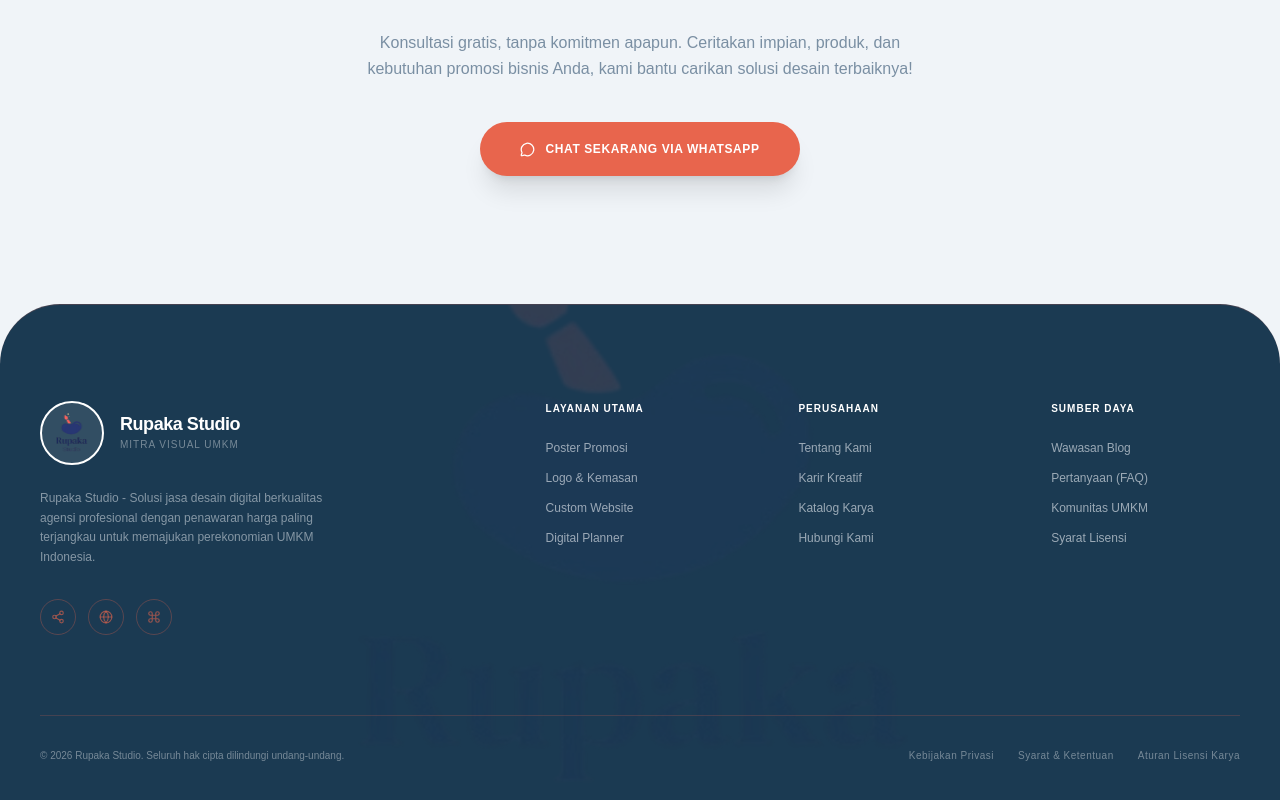
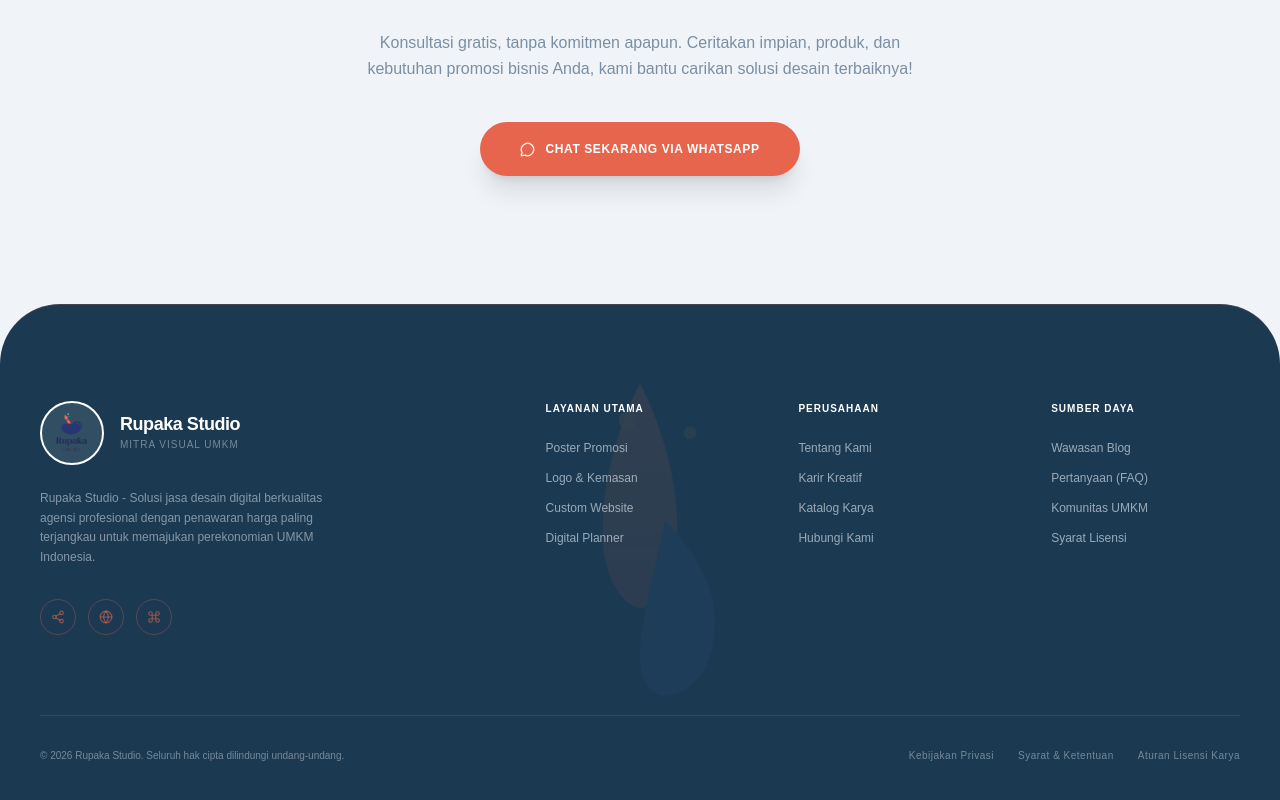
Before and after one commit to Mingkhemx/Rupaka-Studio, a React (Vite) app: page / in a window 1280 px wide. Shown: the part 9758-10558 px from the top of the page. Built offline with nearby package versions, Linux system fonts and the light colour scheme.

Commit message:
Replace footer text watermark with clean flame icon SVG (no text)

```diff
--- a/src/components/Footer.tsx
+++ b/src/components/Footer.tsx
@@ -1,5 +1,6 @@
 import { MessageCircle, Share2, Globe, Sparkles, Command } from 'lucide-react';
 import logoImage from '../assets/logo.png';
+import logoIcon from '../assets/logo-icon.svg';
 
 export default function Footer() {
   const handleWhatsAppChat = () => {
@@ -36,12 +37,12 @@ export default function Footer() {
       <footer className="bg-primary-dark text-white-soft pt-24 pb-12 px-6 sm:px-10 rounded-t-[40px] md:rounded-t-[60px] relative z-20 border-t border-accent-coral/20">
         <div className="max-w-[1440px] mx-auto">
 
-          {/* Background watermark logo */}
+          {/* Background watermark logo icon */}
           <div className="absolute inset-0 flex items-center justify-center pointer-events-none opacity-10 overflow-hidden">
             <img
-              src={logoImage}
-              alt="Rupaka Studio Watermark"
-              className="w-[600px] h-auto object-contain"
+              src={logoIcon}
+              alt="Rupaka Studio Icon Watermark"
+              className="w-[500px] h-auto object-contain"
             />
           </div>
 
```
Also changed, not shown: src/assets/logo-icon.svg (added).
